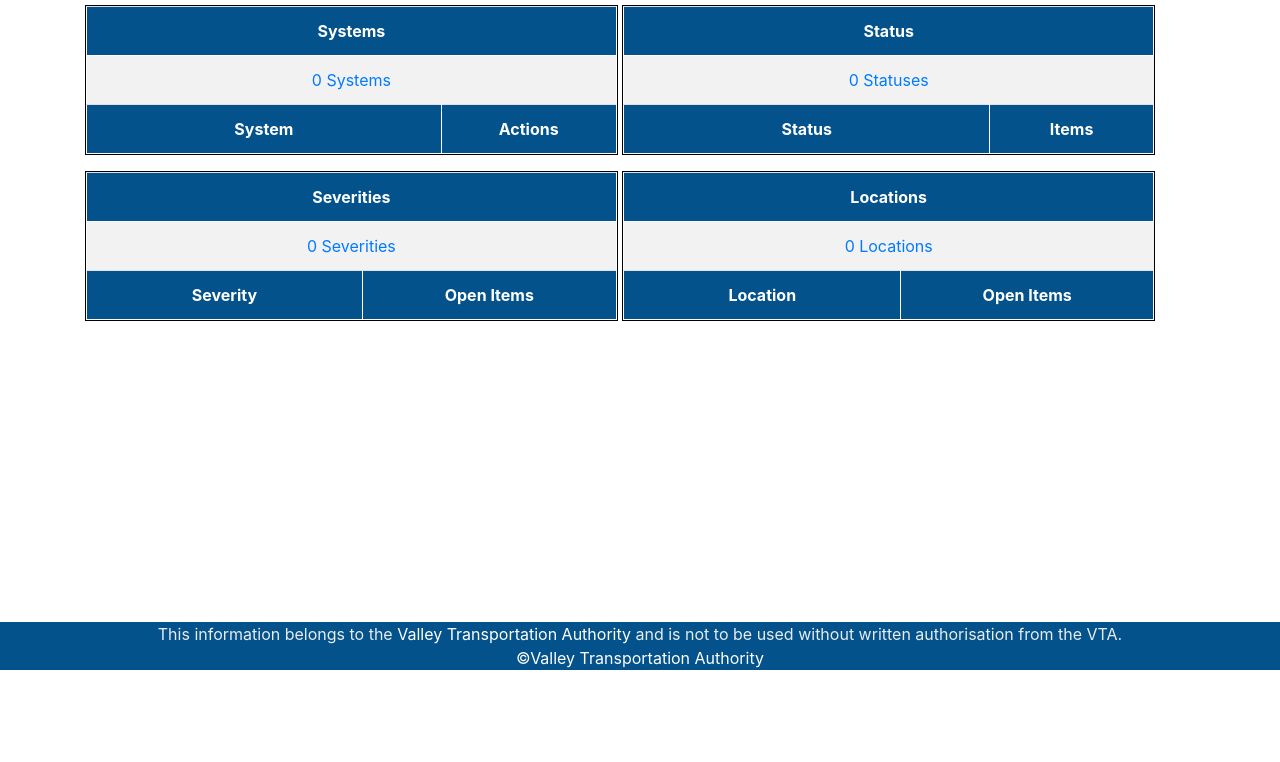
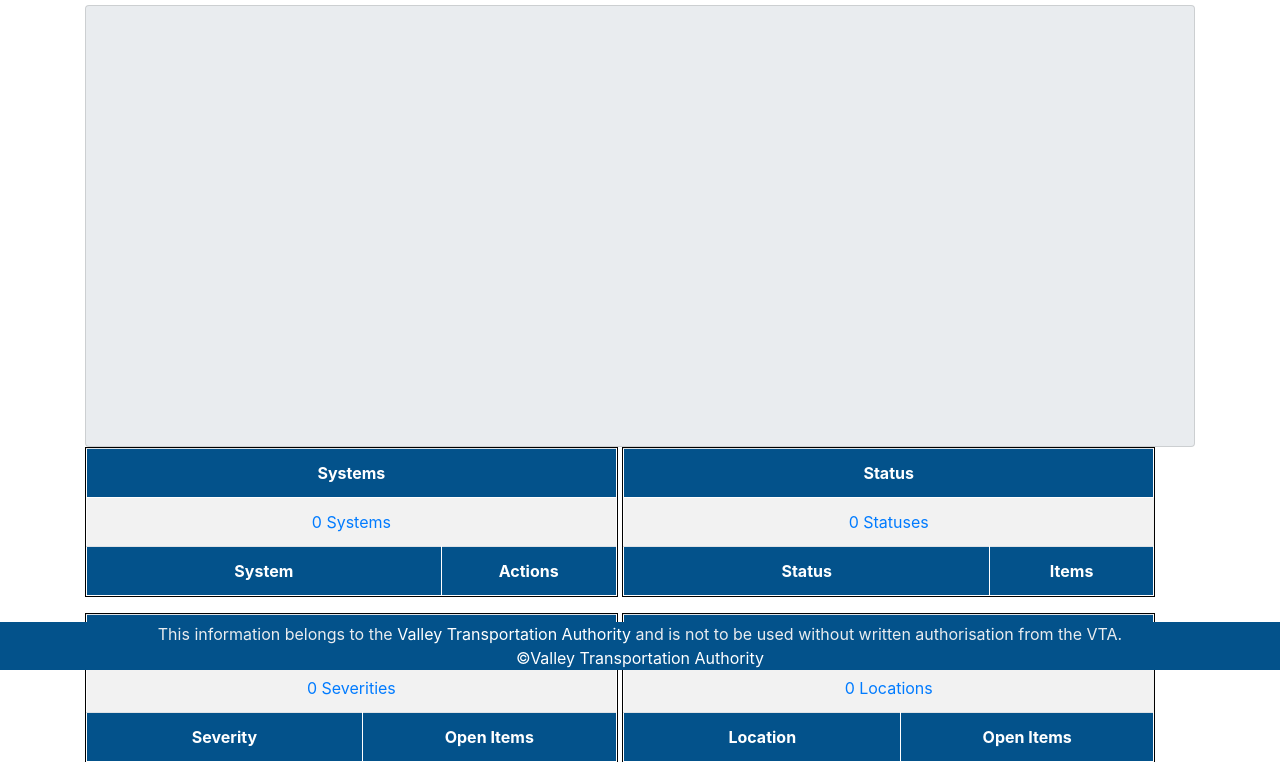
Before and after one commit to rob1st/VTA, a PHP site: page /stats.php in a window 1280 px wide. Shown: the part 130-892 px from the top of the page. Before the commit the page ends 800 px from the top, so only its background shows below. Run offline with PHP 8.4, Linux system fonts and the light colour scheme; data that the repository does not hold is empty; a stand-in replaces the project's code that opens the database connection; a map, chart or similar area stays blank; some libraries are stand-ins or nearby versions.

Commit message:
add svg tags to stats.php and create /js/pie_chart.js

```diff
--- /dev/null
+++ b/js/pie_chart.js
@@ -0,0 +1,2 @@
+var width = "200"
+var height = "200"
--- a/stats.php
+++ b/stats.php
@@ -28,6 +28,10 @@ session_start();
         <h1 class="page-title">Database Information</h1>
       </header>
       <main role="main" class="container main-content">
+        <div class="card card-body grey-bg data-vis-container">
+          <svg id="open-close-graph" class="pie-chart" width="200" height="200"></svg>
+          <svg id="severity-graph" class="pie-chart" width="200" height="200"></svg>
+        </div>
         <?php
         //Systems Status Table
           if($result = mysqli_query($link,$sql1)) {
```
